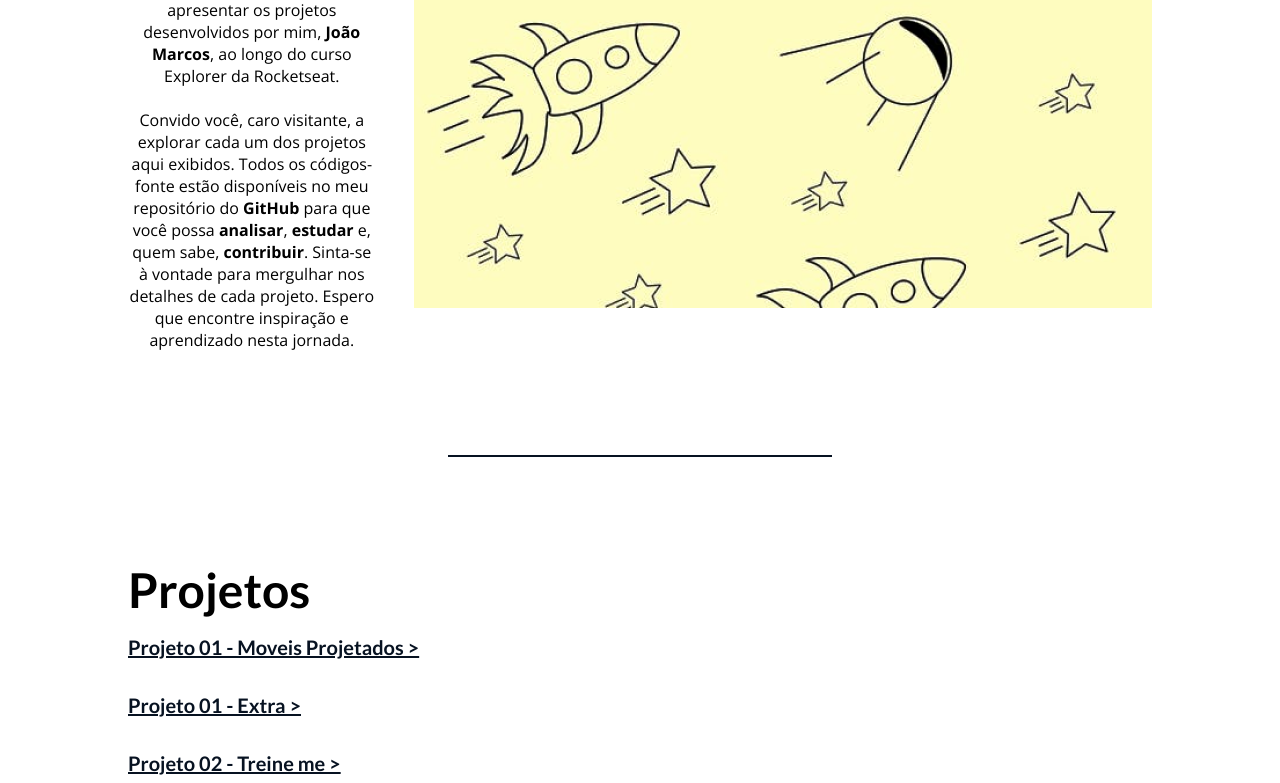
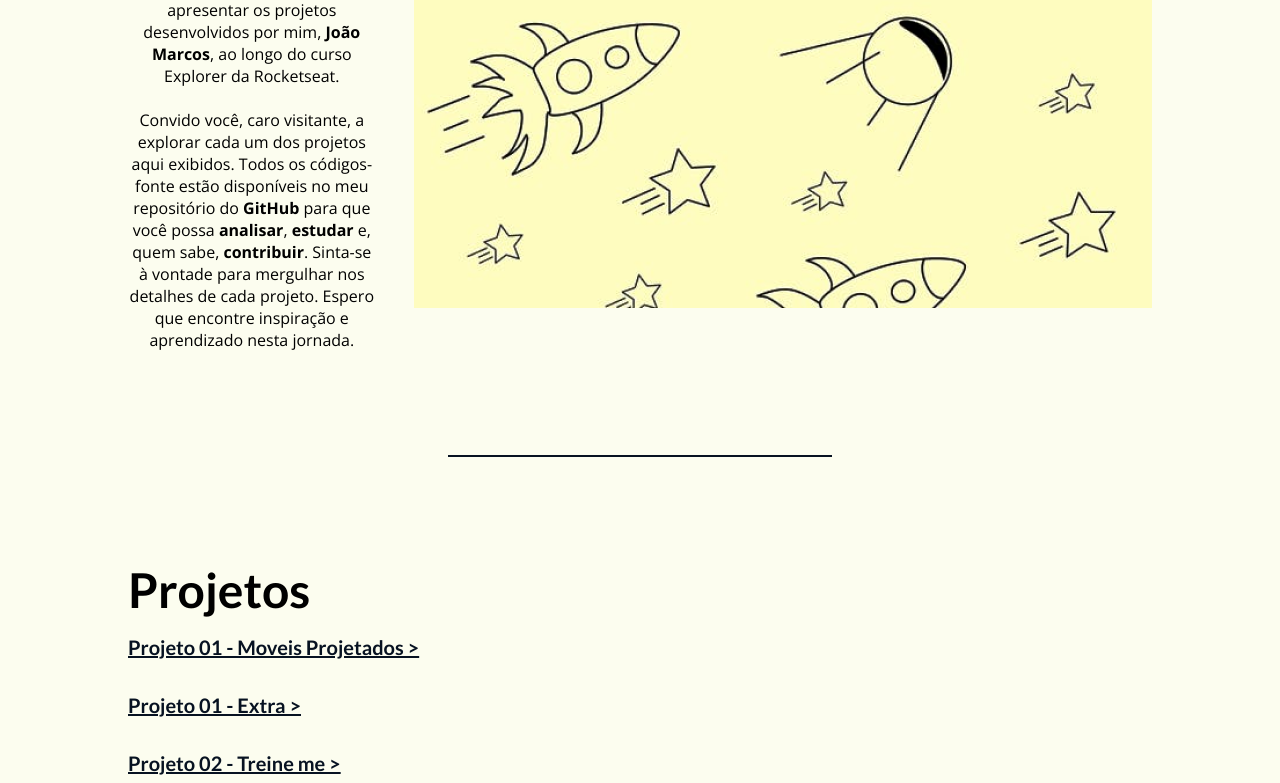
Before and after one commit to Joao-marcos-f/Explorer, a plain HTML site: page index.html in a window 1280 px wide. Shown: the part 389-1172 px from the top of the page. Drawn offline with nearby package versions, Linux system fonts and the light colour scheme.

Commit message:
Update Style.css

```diff
--- a/Style.css
+++ b/Style.css
@@ -6,6 +6,7 @@
 }
 body{
     font-family: "Open Sans", sans-serif;
+    background-color: #fcfdef;
 }
 nav{
     display: flex;
```
